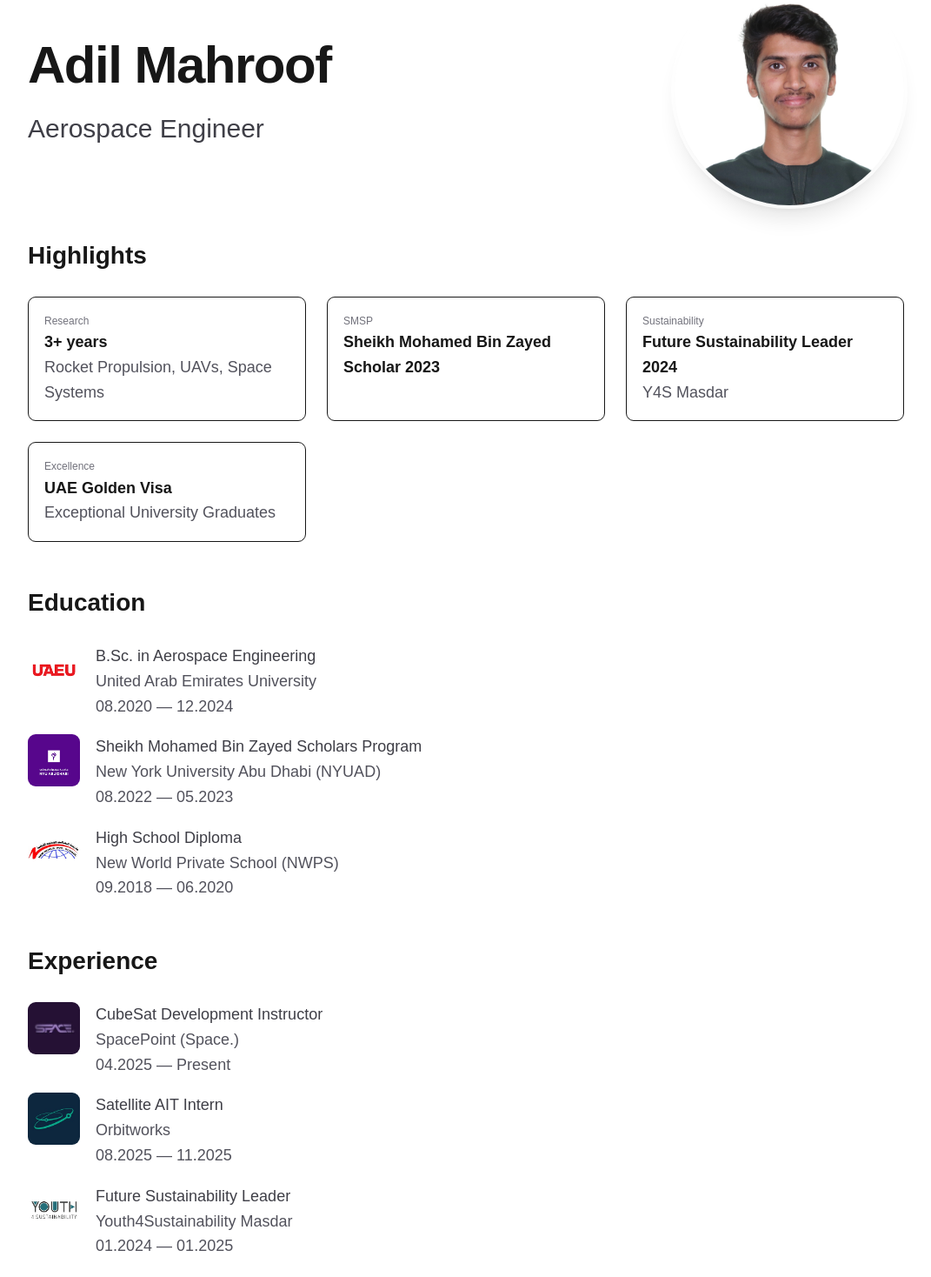
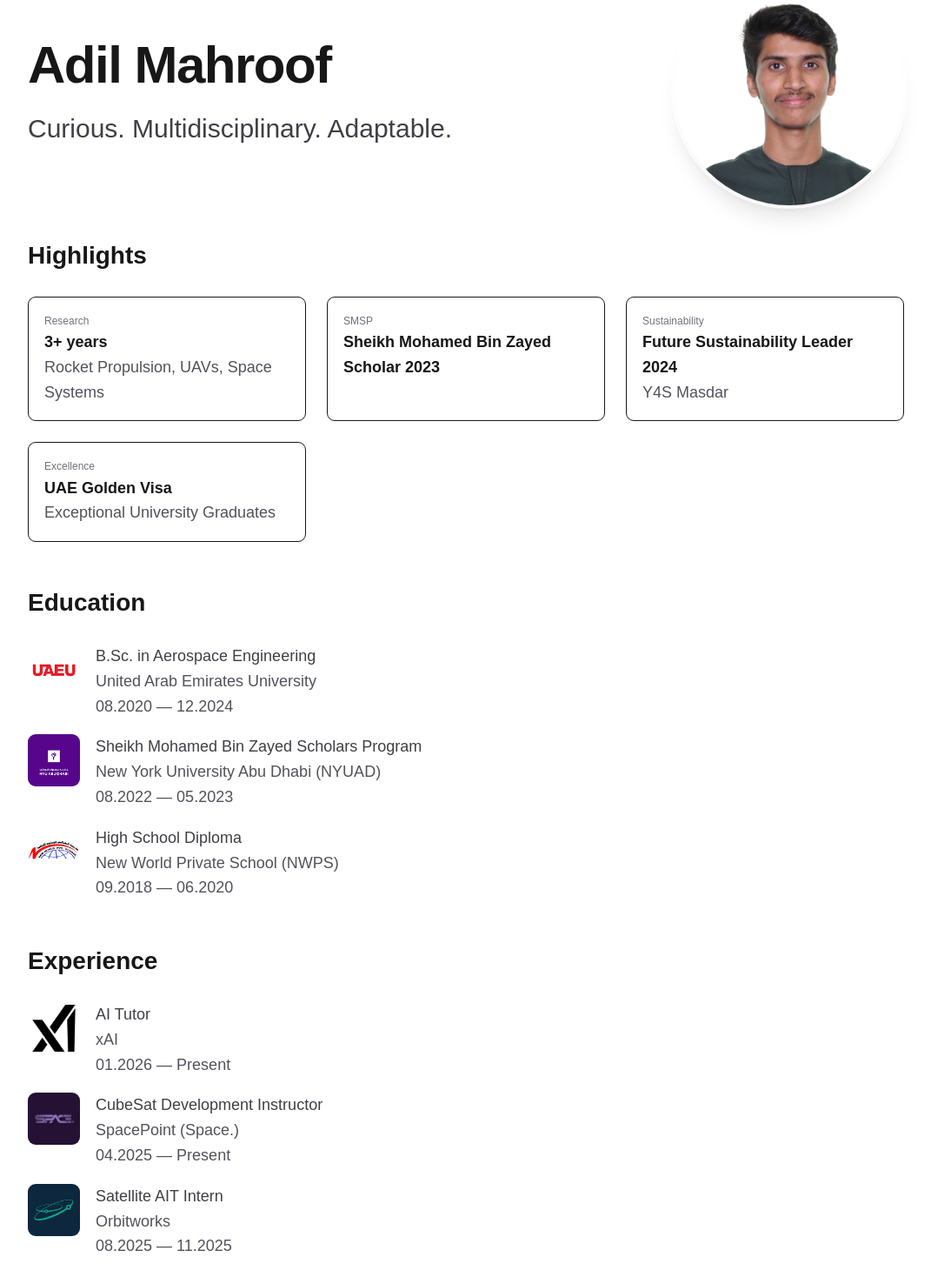
Before and after one commit to adilmrf/myPortfolio, a Next.js app: page / in a window 1280 px wide. Shown: the part 220-1688 px from the top of the page at 87% size, without its empty margins (104-1175 px from the left). Built offline with nearby package versions, Linux system fonts and the light colour scheme.

Commit message:
headline changed, xAI added

```diff
--- a/src/content/experience.ts
+++ b/src/content/experience.ts
@@ -2,7 +2,20 @@
 
 export const EXPERIENCE: ExperienceItem[] = [
   {
-    id: "exp-1",
+    id: "exp-5",
+    role: "AI Tutor",
+    organization: "xAI",
+    logo: "/media/logos/xai.png",
+    startDate: "01.2026",
+    endDate: "Present",
+    bullets: [
+      "Trained Grok in gulf Arabic",
+      "Completed more than 1000 tasks, including L1 reviews",
+    ],
+    tags: ["AI"],
+  },
+  {
+    id: "exp-4",
     role: "CubeSat Development Instructor",
     organization: "SpacePoint (Space.)",
     logo: "/media/logos/spacepoint.jpg",
@@ -15,7 +28,7 @@
     tags: ["Space", "AIT"],
   },
   {
-    id: "exp-2",
+    id: "exp-3",
     role: "Satellite AIT Intern",
     organization: "Orbitworks",
     logo: "/media/logos/orbitworks.jfif",
@@ -30,7 +43,7 @@
     tags: ["Space", "AIT"],
   },
   {
-    id: "exp-3",
+    id: "exp-2",
     role: "Future Sustainability Leader",
     organization: " Youth4Sustainability Masdar",
     logo: "/media/logos/y4s.png",
@@ -44,7 +57,7 @@
     tags: ["Sustainability", "Research"],
   },
   {
-    id: "exp-4",
+    id: "exp-1",
     role: "Rocket Propulsion Intern",
     organization: "HALCON, EDGE Group",
     logo: "/media/logos/halcon.png",
--- a/src/content/profile.ts
+++ b/src/content/profile.ts
@@ -2,7 +2,7 @@
 
 export const PROFILE: Profile = {
     name: "Adil Mahroof",
-    headline: "Aerospace Engineer",
+    headline: "Curious. Multidisciplinary. Adaptable.",
     location: "Dubai, United Arab Emirates",
     summary:
         "Adil Mahroof is an aerospace engineering graduate with hands-on experience in engineering design, analysis, and assembly, integration, and testing (AIT)." +
--- a/src/lib/types.ts
+++ b/src/lib/types.ts
@@ -13,7 +13,8 @@
   "3D Printing",
   "Control",
   "Sustainability",
-  "Space"
+  "Space",
+  "AI"
 ] as const;
 
 export type Tag = typeof TAGS[number];
```
Also changed, not shown: public/media/logos/xai.png (added).
